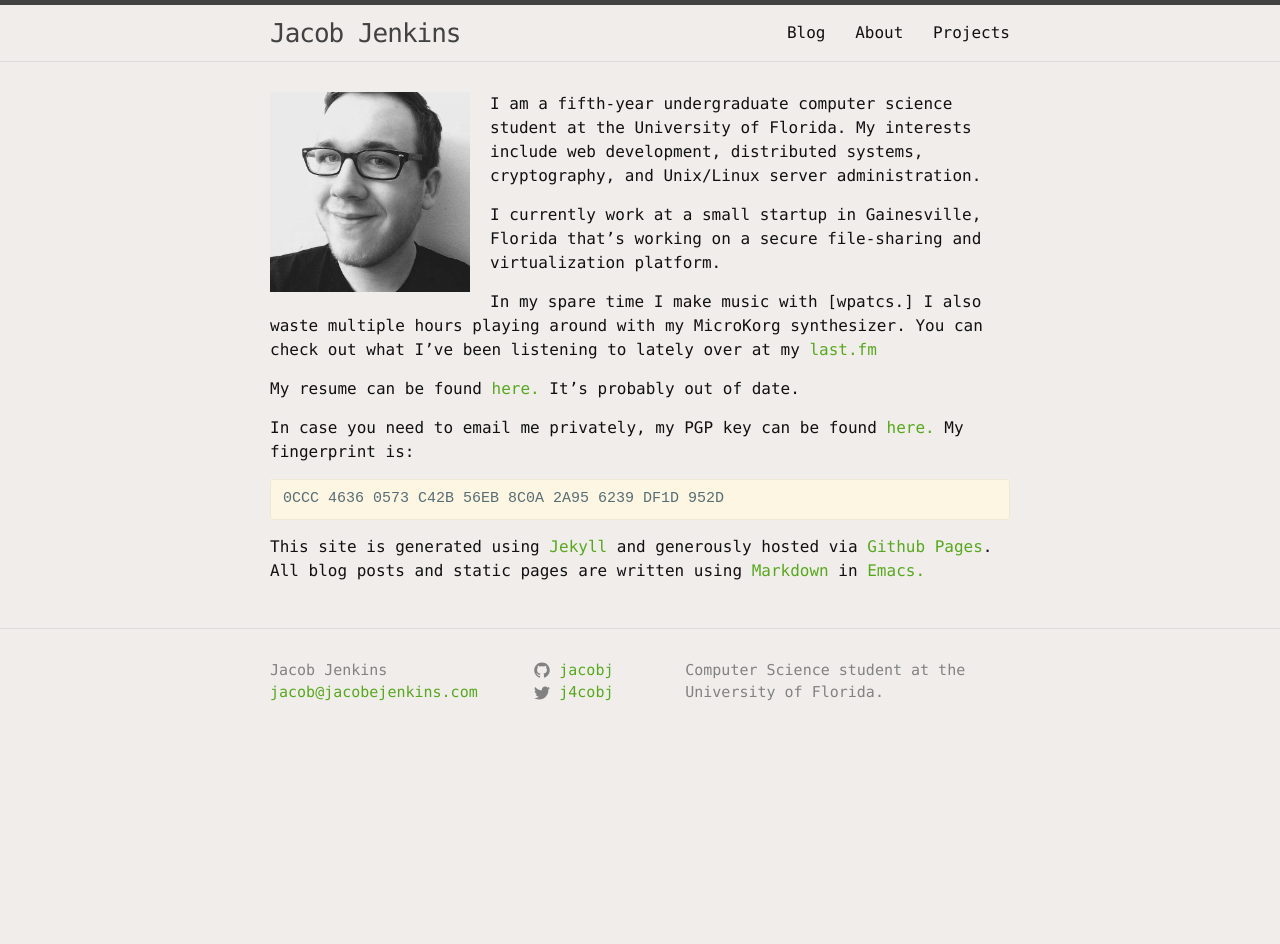
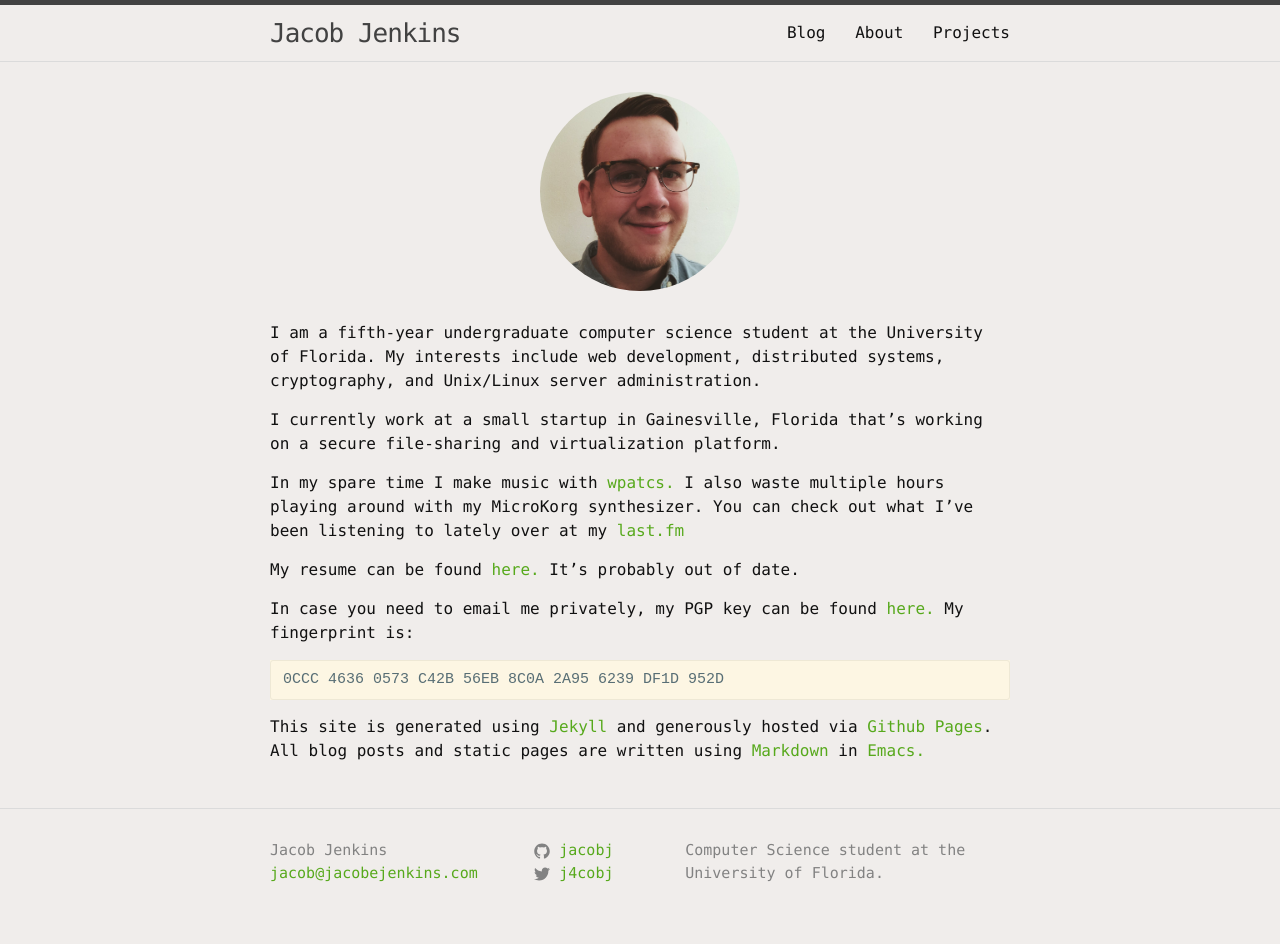
Before and after one commit to jacobj/jacobj.github.io, a Jekyll site: the page built from index.md, in a window 1280 px wide. Built offline with Jekyll 4.4.1, drawn with Linux system fonts in a browser that asks for light colours; before the commit the page ends 900 px from its top, so only the background shows below that.

Commit message:
Add new photo

```diff
--- a/index.md
+++ b/index.md
@@ -3,16 +3,17 @@
 title: About
 permalink: /
 ---
-
-<img src="img/me.jpg" width="200" align="left" style="padding-right:20px;"> I am
-a fifth-year undergraduate computer science student at the University of
+<div style="text-align:center">
+<img src="img/me.png" width="200" align="center" style="margin-bottom:30px; border-radius:200px">
+</div>
+I am a fifth-year undergraduate computer science student at the University of
 Florida. My interests include web development, distributed systems,
 cryptography, and Unix/Linux server administration.
 
 I currently work at a small startup in Gainesville, Florida that's working on a
 secure file-sharing and virtualization platform.
 
-In my spare time I make music with [wpatcs.] I also waste multiple hours playing
+In my spare time I make music with [wpatcs.](http://wpatcs.bandcamp.com) I also waste multiple hours playing
 around with my MicroKorg synthesizer. You can check out what I've been listening
 to lately over at my [last.fm](http://www.last.fm/)
 
```
Also changed, not shown: img/me.png (added).
